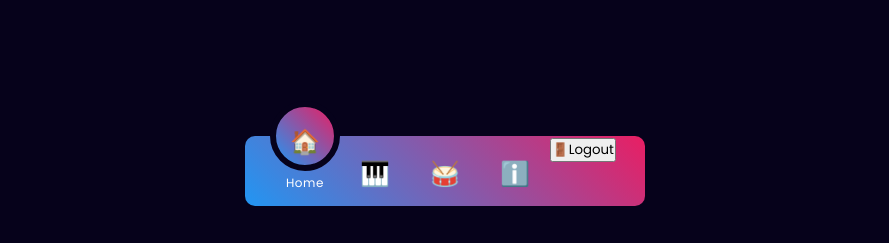
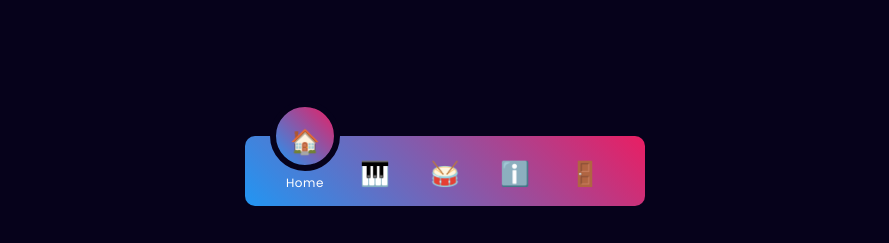
Before and after one commit to Nithishsrisatya/Internshi-, a plain HTML site: page home.html in a window 1280 px wide. Shown: the top 243 px of the page, without its empty margins (195-1084 px from the left). Drawn offline with Linux system fonts and the light colour scheme.

Commit message:
home.html

```diff
--- a/home.html
+++ b/home.html
@@ -220,7 +220,7 @@
             <li><a href="Piano.html"><span class="icon">🎹</span><span class="text">Piano</span></a></li>
             <li><a href="Drum.html"><span class="icon">🥁</span><span class="text">Drum Kit</span></a></li>
             <li><a href="about.html"><span class="icon">ℹ️</span><span class="text">About</span></a></li>
-            <li><button onclick="logout()"><span class="icon">🚪</span><span class="text">Logout</span></button></li>
+            <li><a href="index.html"> <span class="icon">🚪</span><span class="text">Logout</span></a></li>
             <div class="indicator"></div>
         </ul>
     </div>
```
